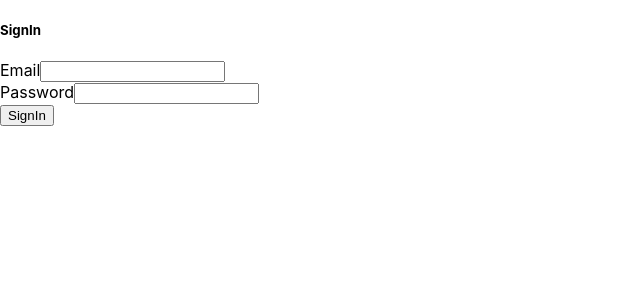
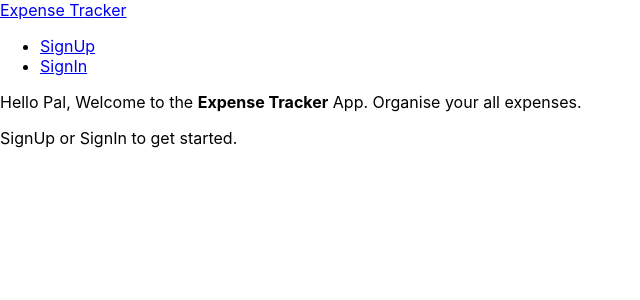
Before and after one commit to SiddharthShringi/Expense-tracker, a React (Create React App) app in the folder frontend/: page / in a window 1280 px wide. Shown: the top 300 px of the page, without its empty margins (0-640 px from the left). Built offline with nearby package versions, Linux system fonts and the light colour scheme.

Commit message:
add react router to the project

```diff
--- a/frontend/src/App.js
+++ b/frontend/src/App.js
@@ -1,12 +1,24 @@
 import React, { Component } from 'react';
+import { BrowserRouter, Switch, Route } from 'react-router-dom'
 import SignUp from '../src/components/auth/SignUp'
 import SignIn from '../src/components/auth/SignIn'
+import Home from '../src/components/layout/Home'
 import './App.css';
+import Navbar from './components/layout/Navbar';
 
 class App extends Component {
   render() {
     return (
-      <SignIn />
+      <BrowserRouter>
+        <div className="app">
+          <Navbar />
+          <Switch>
+            <Route exact path='/' component={Home} />
+            <Route path='/signUp' component={SignUp} />
+            <Route path='/signIn' component={SignIn} />
+          </Switch>
+        </div>
+      </BrowserRouter>
     );
   }
 }
```
